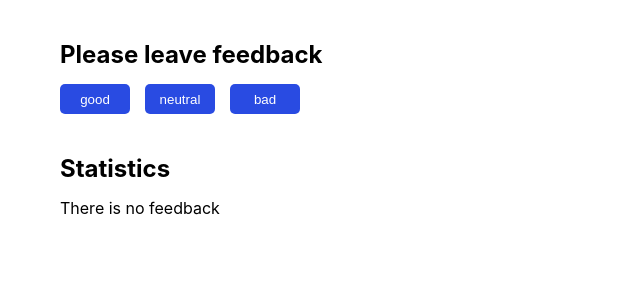
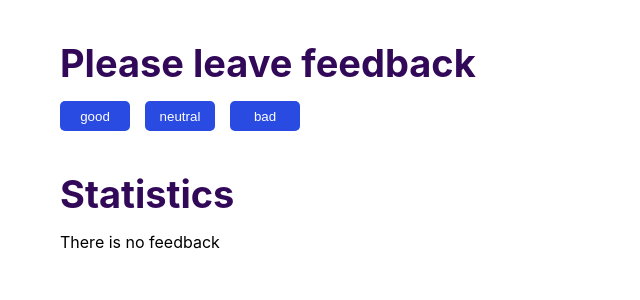
Before and after one commit to OliaMedinska/goit-react-hw-02-feedback, a React (Create React App) app: page / in a window 1280 px wide. Shown: the top 300 px of the page, without its empty margins (0-640 px from the left). Built offline with nearby package versions, Linux system fonts and the light colour scheme.

Commit message:
Update Section.css

```diff
--- a/src/components/Section/Section.css
+++ b/src/components/Section/Section.css
@@ -5,4 +5,7 @@
 
 .section-heading {
   padding-bottom: 15px;
+  color: rgb(50, 9, 88);
+  font-size: 38px;
+  font-weight: 700;
 }
```
